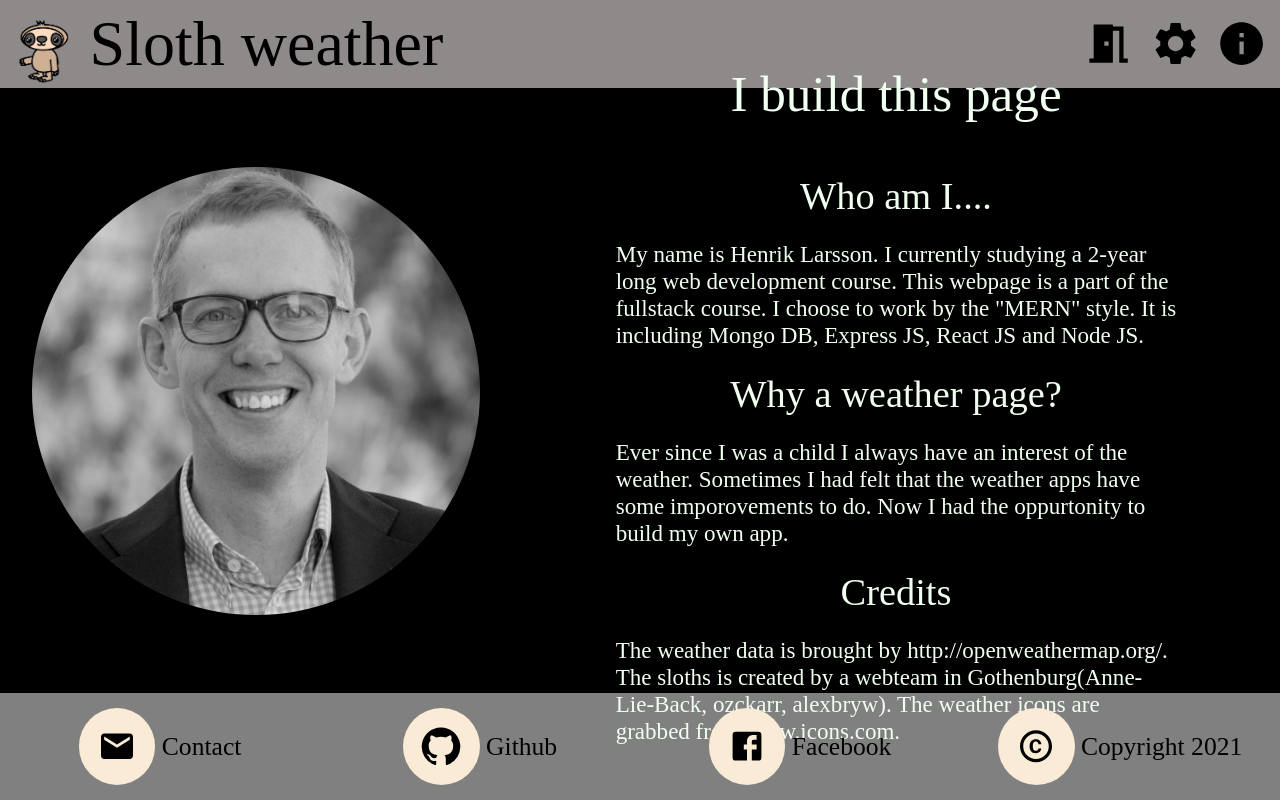
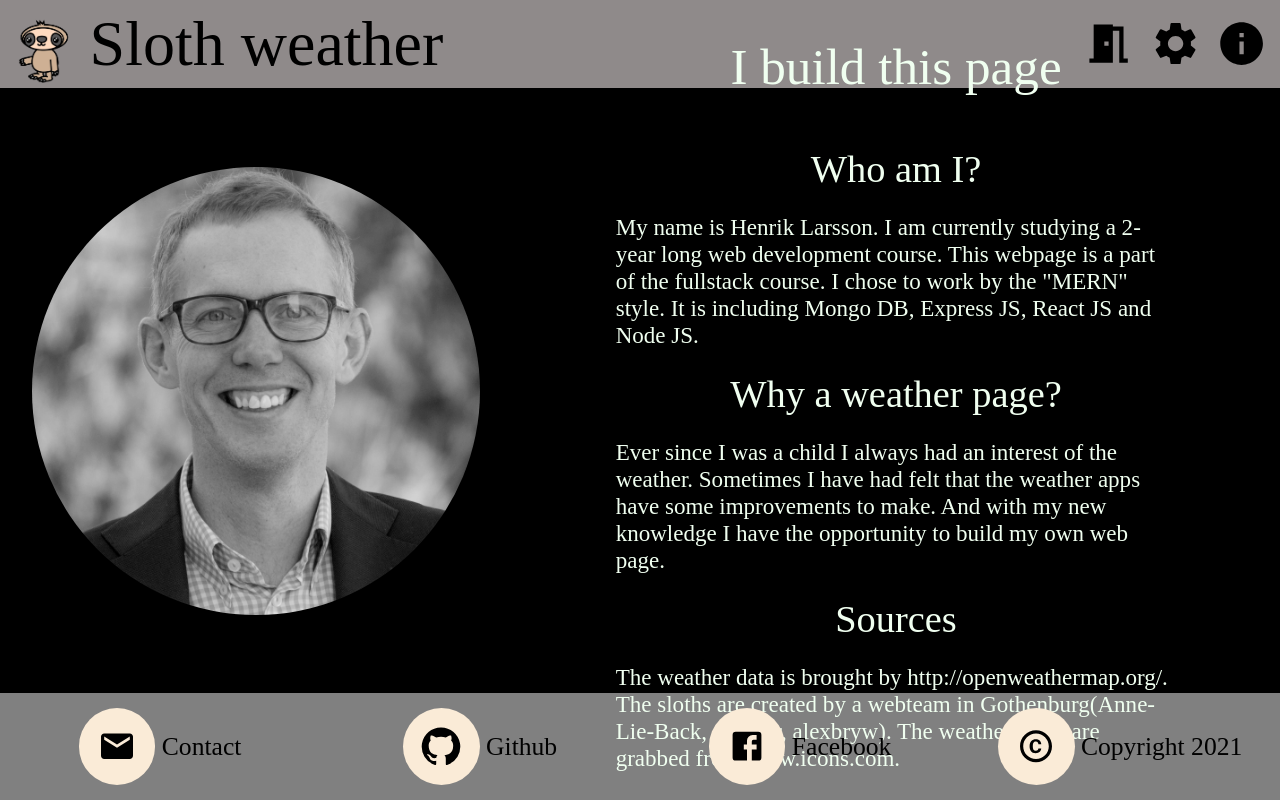
Before and after one commit to HenrikJava/weather-app, a React (Create React App) app in the folder client/: page /about in a window 1280 px wide. Built offline with nearby package versions, Linux system fonts and the light colour scheme; no server answers.

Commit message:
fix: edited the text at about page

```diff
--- a/client/src/view/AboutView.js
+++ b/client/src/view/AboutView.js
@@ -11,23 +11,23 @@ export const AboutView = () => {
         </span>
         <div className="text-wrapper">
           <p className="text-header">I build this page</p>
-          <p className="text-sub-header">Who am I....</p>
+          <p className="text-sub-header">Who am I?</p>
           <p className="text-main">
-            My name is Henrik Larsson. I currently studying a 2-year long web
+            My name is Henrik Larsson. I am currently studying a 2-year long web
             development course. This webpage is a part of the fullstack course.
-            I choose to work by the "MERN" style. It is including Mongo DB,
+            I chose to work by the "MERN" style. It is including Mongo DB,
             Express JS, React JS and Node JS.{" "}
           </p>
           <p className="text-sub-header">Why a weather page? </p>
           <p className="text-main">
-            Ever since I was a child I always have an interest of the weather.
-            Sometimes I had felt that the weather apps have some imporovements
-            to do. Now I had the oppurtonity to build my own app.
+            Ever since I was a child I always had an interest of the weather.
+            Sometimes I have had felt that the weather apps have some improvements
+            to make. And with my new knowledge I have the opportunity to build my own web page.
           </p>
-          <p className="text-sub-header">Credits</p>
+          <p className="text-sub-header">Sources</p>
           <p className="text-main">
             The weather data is brought by http://openweathermap.org/. The
-            sloths is created by a webteam in Gothenburg(Anne-Lie-Back, ozckarr,
+            sloths are created by a webteam in Gothenburg(Anne-Lie-Back, ozckarr,
             alexbryw). The weather icons are grabbed from www.icons.com.{" "}
           </p>
         </div>
```
